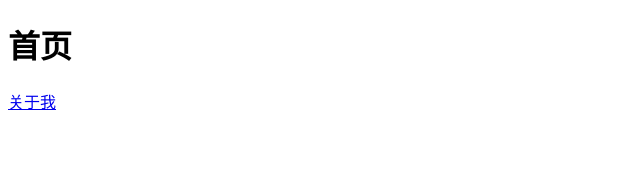
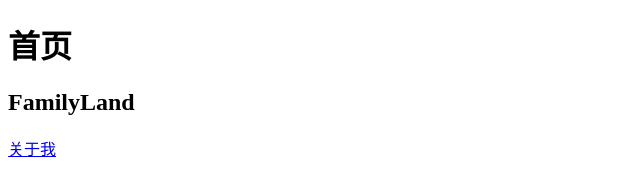
Before and after one commit to zhaoq2016/zhaoq2016.github.io, a plain HTML site: page index.html in a window 1280 px wide. Shown: the whole page, without its empty margins (0-640 px from the left). Drawn offline with Linux system fonts and the light colour scheme.

Commit message:
Update index.html

```diff
--- a/index.html
+++ b/index.html
@@ -2,6 +2,11 @@
 <html>
 <body>
   <h1>首页</h1>
+  <div>
+  <h2>FamilyLand</h2>
   <a href="about.html">关于我</a> <!-- 链接到其他页面 -->
+
+  </div>
+
 </body>
 </html>
```
